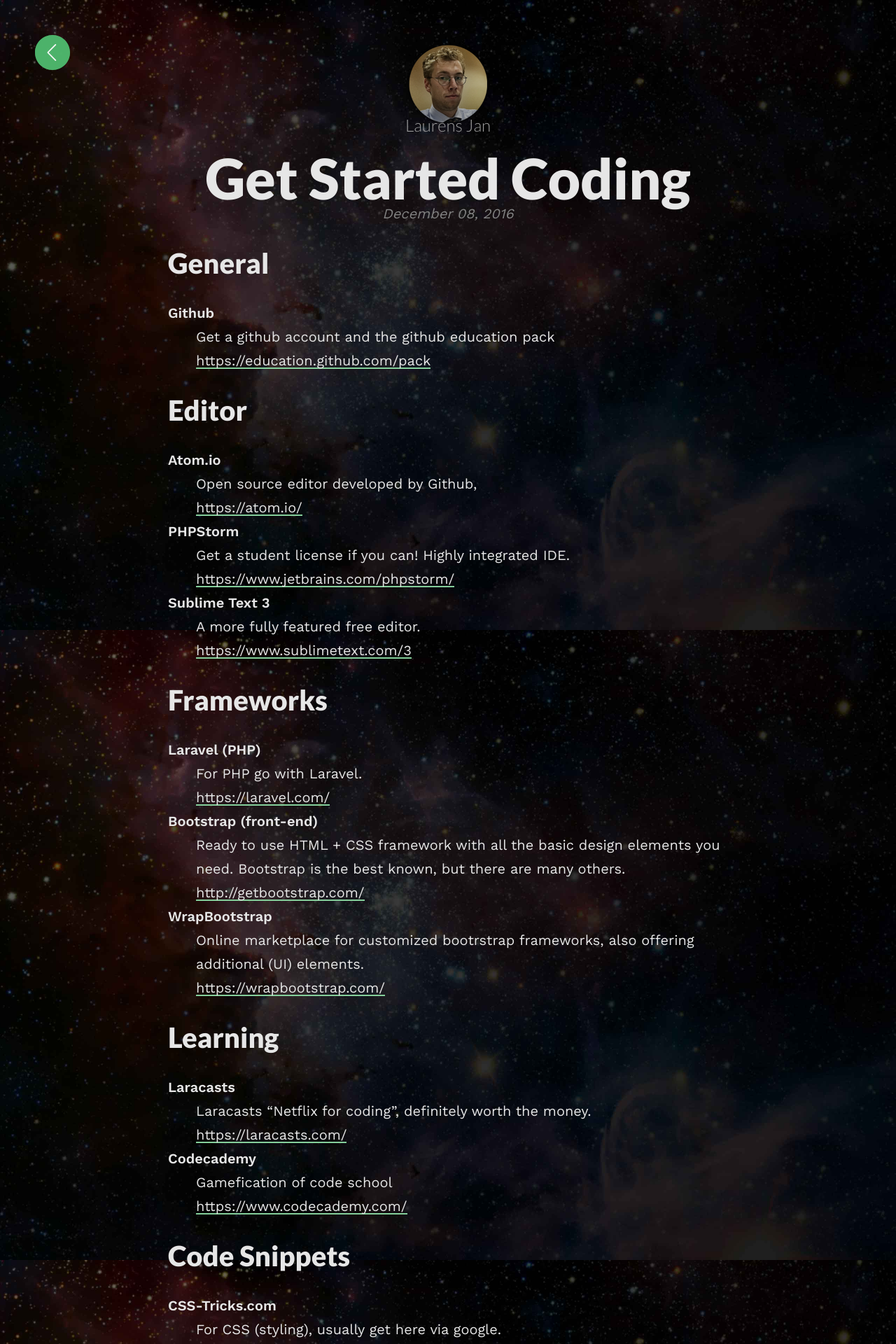
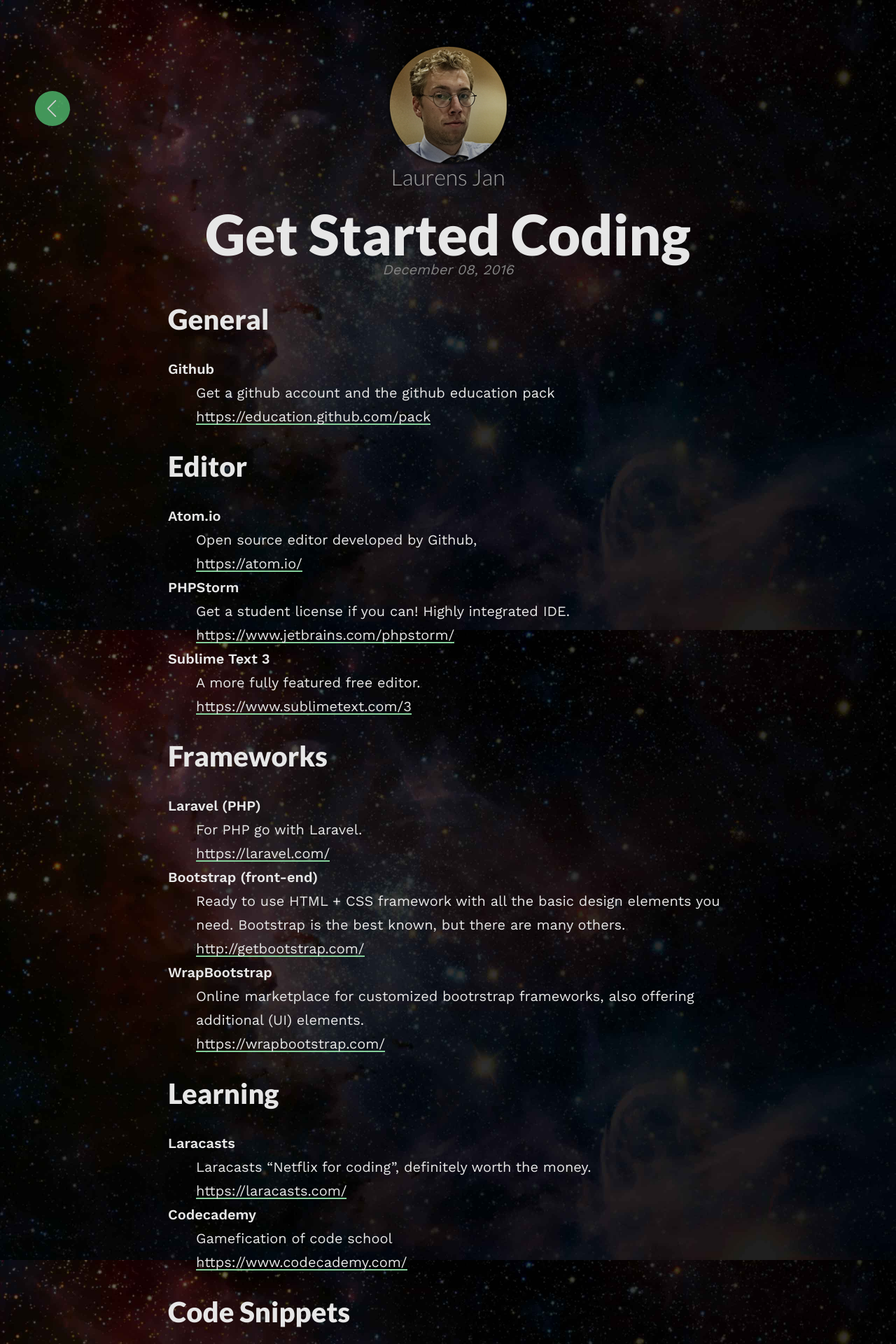
Before and after one commit to laurensjan1999/hello-world, a Jekyll site: the page built from _posts/2016-12-08-get-started-coding.md, in a window 1280 px wide. Shown: the top 1920 px of the page at 70% size. Built offline with Jekyll 4.4.1, drawn with Linux system fonts in a browser that asks for light colours.

Commit message:
add last changes to this edit

```diff
--- a/_layouts/post.html
+++ b/_layouts/post.html
@@ -1,7 +1,6 @@
 ---
 layout: default
 ---
-<a href="{{site.baseurl}}/"><div class="home"></div></a>
 <h1 class="headline">{{page.title}}</h1>
 <div class="meta"><span>{{page.date | date: '%B %d, %Y'}}</span></div>
 <div class="post">
--- a/_sass/footer.scss
+++ b/_sass/footer.scss
@@ -6,16 +6,16 @@
   padding: 0;
   margin: 40px 0 60px;
 
-  @include media-query($on-tablet) {
+  @include media-query($on-laptop) {
+    margin: 80px 0 120px;
     float: right;
-    margin: 80px 0 120px;
 
   }
 }
 
 ul.sm-buttons > li {
   display: inline;
-  font-size: 2.6em;
+  font-size: 2.4em;
 
   @include media-query($on-laptop) {
     font-size: 1.8em;
--- a/_sass/header.scss
+++ b/_sass/header.scss
@@ -7,9 +7,10 @@
   height: 40px;
   width: 40px;
   opacity: 0.4;
+  z-index: 1;
 
   &:hover {
-    opacity: .8;
+    opacity: .9;
 
   }
 
@@ -17,32 +18,37 @@
     height: 50px;
     width: 50px;
     opacity: 0.8;
-    top: 50px;
+    top: 70px;
     left: 50px;
 
+  }
+
+  @include media-query($on-laptop) {
+    top: 130px;
+
+  }
+
+  @include media-query($on-desktop) {
+    display: none;
   }
 }
 
 .lj {
   position: relative;
   background-image: url(../images/lj.png);
-  background-size: 120px 120px;
   background-repeat: no-repeat;
   background-position: center top;
+  background-size: 120px 120px;
   height: 150px;
 
-
-  @include media-query($on-tablet) {
-    margin: 0 auto;
-
-    background-image: url(../images/lj.png);
-    height: 140px;
-    width: 580px;
+  @include media-query($on-laptop) {
+    height: 220px;
+    background-size: 180px 180px;
 
   }
 
   @include media-query($on-desktop) {
-    height: 180px;
+    height: 220px;
     width: 180px;
     position: fixed;
     top: 0;
@@ -63,10 +69,8 @@
   text-align: center;
   color: rgb(159, 159, 159);
 
-}
-
-.lj > span > span {
-  @include media-query($on-tablet) {
+  @include media-query($on-laptop) {
+    font-size: 1.6em;
 
   }
 }
--- a/_sass/post.scss
+++ b/_sass/post.scss
@@ -63,4 +63,6 @@
     box-shadow: inset 0 -100px 0 0 lighten($brand-color, 10%);
 
   }
+
+
 }
--- a/_sass/style.scss
+++ b/_sass/style.scss
@@ -2,7 +2,6 @@
   background: url($background-image-url) no-repeat center center fixed;
   -webkit-background-size: cover;
   -moz-background-size: cover;
-  -o-background-size: cover;
   background-size: cover;
 }
 
@@ -13,12 +12,12 @@
   line-height: $base-line-height;
   font-size: $base-font-size;
   color: $text-color;
-  padding: 1em;
+  padding: 40px 20px;
   text-rendering: optimizeLegibility;
   height: 100%;
 
   @include media-query($on-laptop) {
-    padding-top: 3em;
+    padding-top: 60px;
     max-width: $content-width;
   }
 
```
